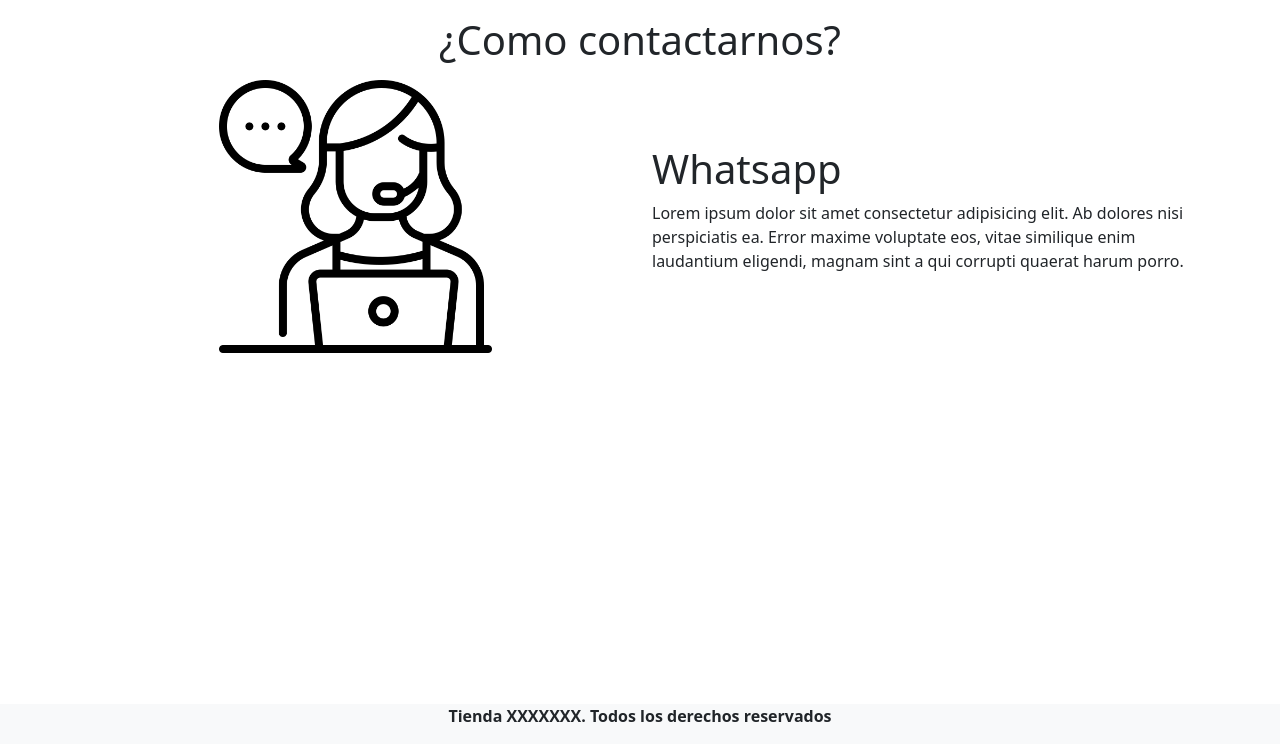
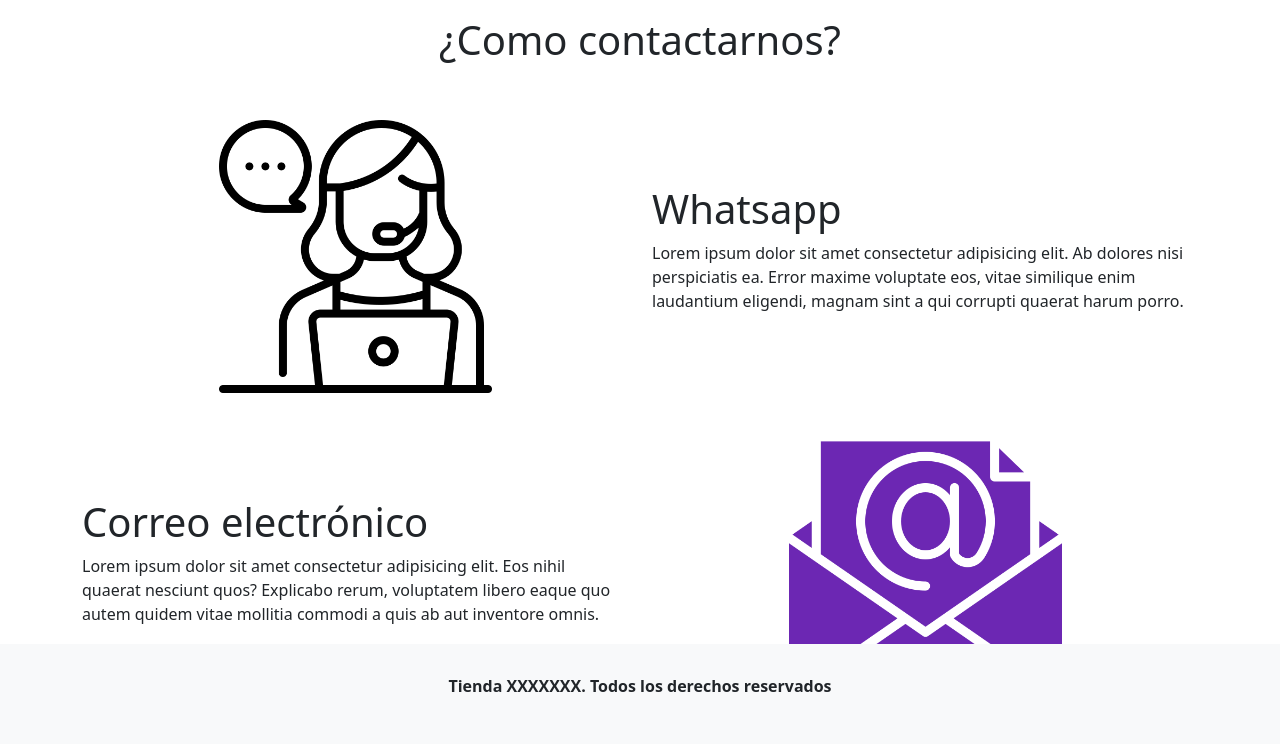
Before and after one commit to emiliooarrig/tienda-chinos-main, a PHP site: page /contacto/contacto.php in a window 1280 px wide. Shown: the part 56-800 px from the top of the page. Run offline with PHP 8.4, Linux system fonts and the light colour scheme.

Commit message:
Agregamos contacto por email

```diff
--- a/contacto/contacto.php
+++ b/contacto/contacto.php
@@ -39,9 +39,9 @@
         <h1> ¿Como contactarnos? </h1>
     </div>
 
-    <div class="container d-flex justify-content-around">
+    <div class="container d-flex flex-column justify-content-around">
 
-        <div class="row row-cols-1 row-cols-md-2 g-4">
+        <div class="row row-cols-1 row-cols-md-2 g-4 mt-3">
             <div class="col d-flex justify-content-center">
                 <img src="contacto-img.png" alt="" class="w-50">
             </div>
@@ -54,10 +54,23 @@
             </div>
         </div>
 
+        <div class="row row-cols-1 row-cols-md-2 g-4 mt-3">
+            <div class="col d-flex flex-column justify-content-center">
+                <h1> Correo electrónico </h1>
+                <p>
+                    Lorem ipsum dolor sit amet consectetur adipisicing elit. Eos nihil quaerat nesciunt quos?
+                    Explicabo rerum, voluptatem libero eaque quo autem quidem vitae mollitia commodi a quis ab aut inventore omnis.
+                </p>
+            </div>
+
+            <div class="col d-flex flex-column align-items-center">
+                <img src="../img/correo-electronico.png" alt="" class="w-50">
+            </div>
+        </div>
     </div>
 
 
-    <footer class="container-fluid text-center bg-light fixed-bottom">
+    <footer class="container-fluid d-flex align-items-center justify-content-center bg-light fixed-bottom" style="height: 100px;">
         <p class="fw-bolder">
             Tienda XXXXXXX. Todos los derechos reservados
         </p>
```
